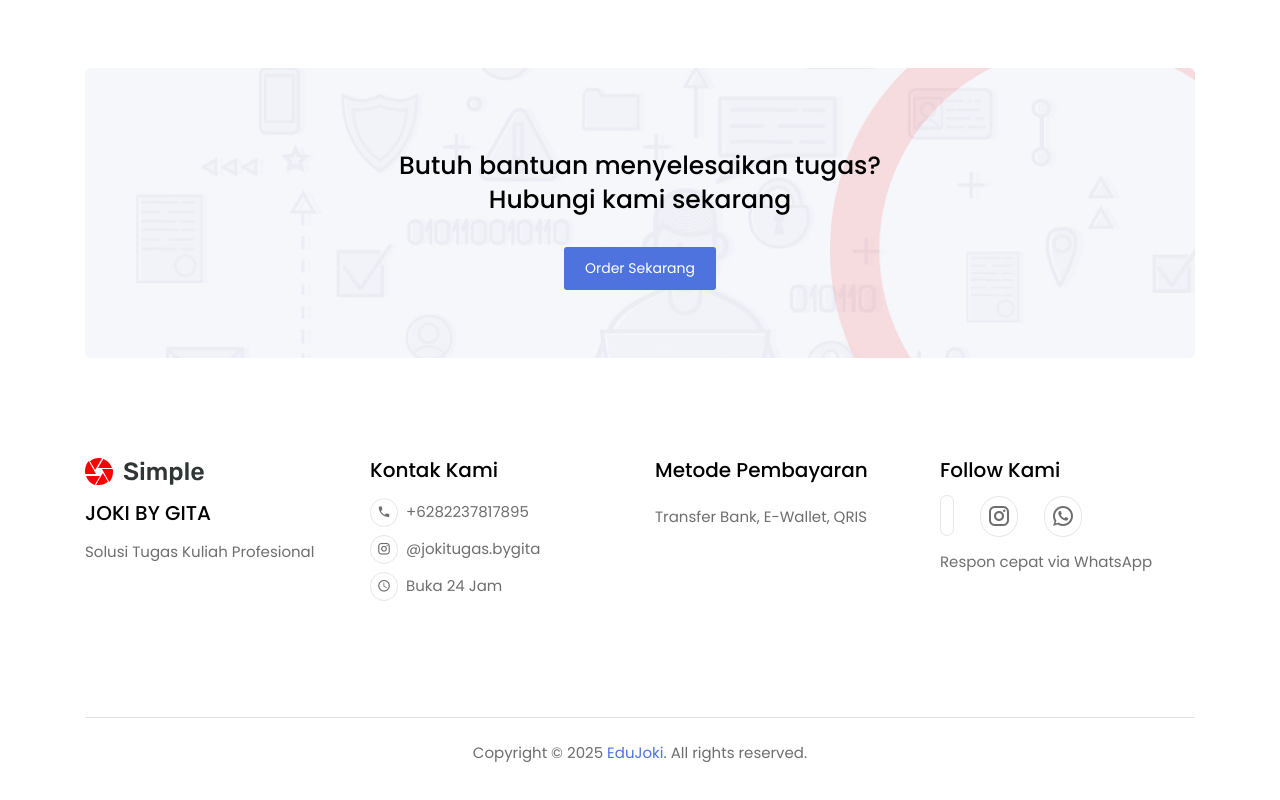
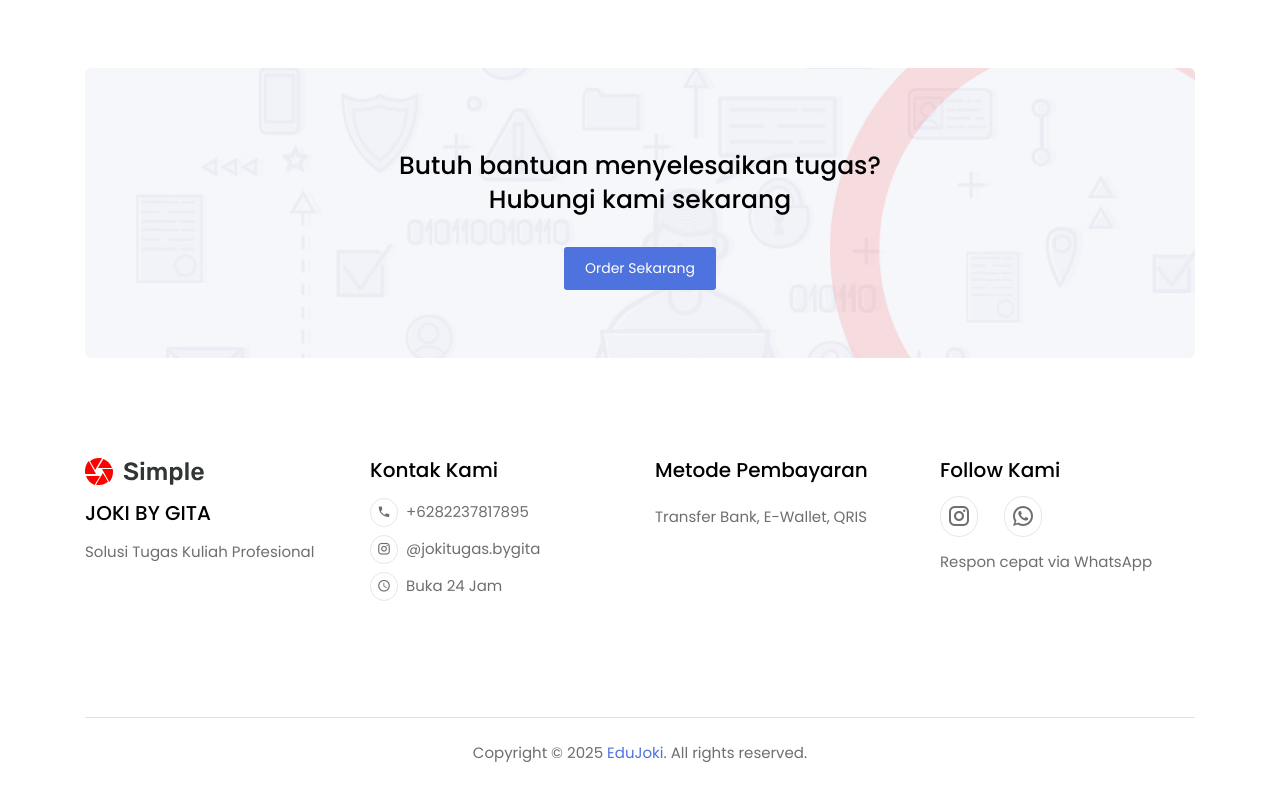
Before and after one commit to Zeycho-Star/Gita-Joki-Tugas, a website: page index.html in a window 1280 px wide. Shown: the part 3156-3956 px from the top of the page. Drawn offline with nearby package versions, Linux system fonts and the light colour scheme.

Commit message:
fix code

```diff
--- a/index.html
+++ b/index.html
@@ -478,14 +478,6 @@
                 class="d-flex justify-content-center justify-content-md-start"
               >
                 <a
-                  href="https://www.tiktok.com/@namapengguna"
-                  target="_blank"
-                  rel="noopener noreferrer"
-                  class="mr-3"
-                >
-                  <i class="mdi mdi-tiktok" style="font-size: 24px"></i>
-                </a>
-                <a
                   href="https://www.instagram.com/jokitugas.bygita/"
                   target="_blank"
                   rel="noopener noreferrer"
```
